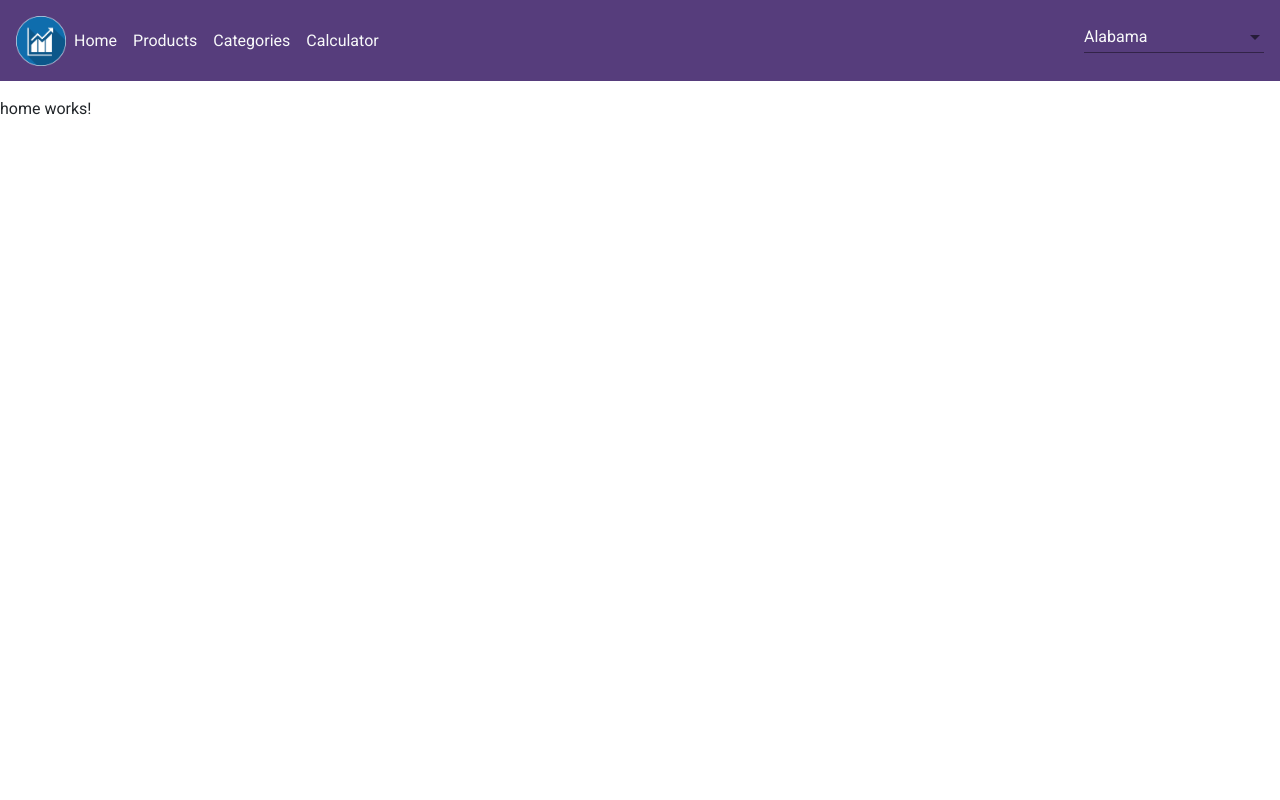
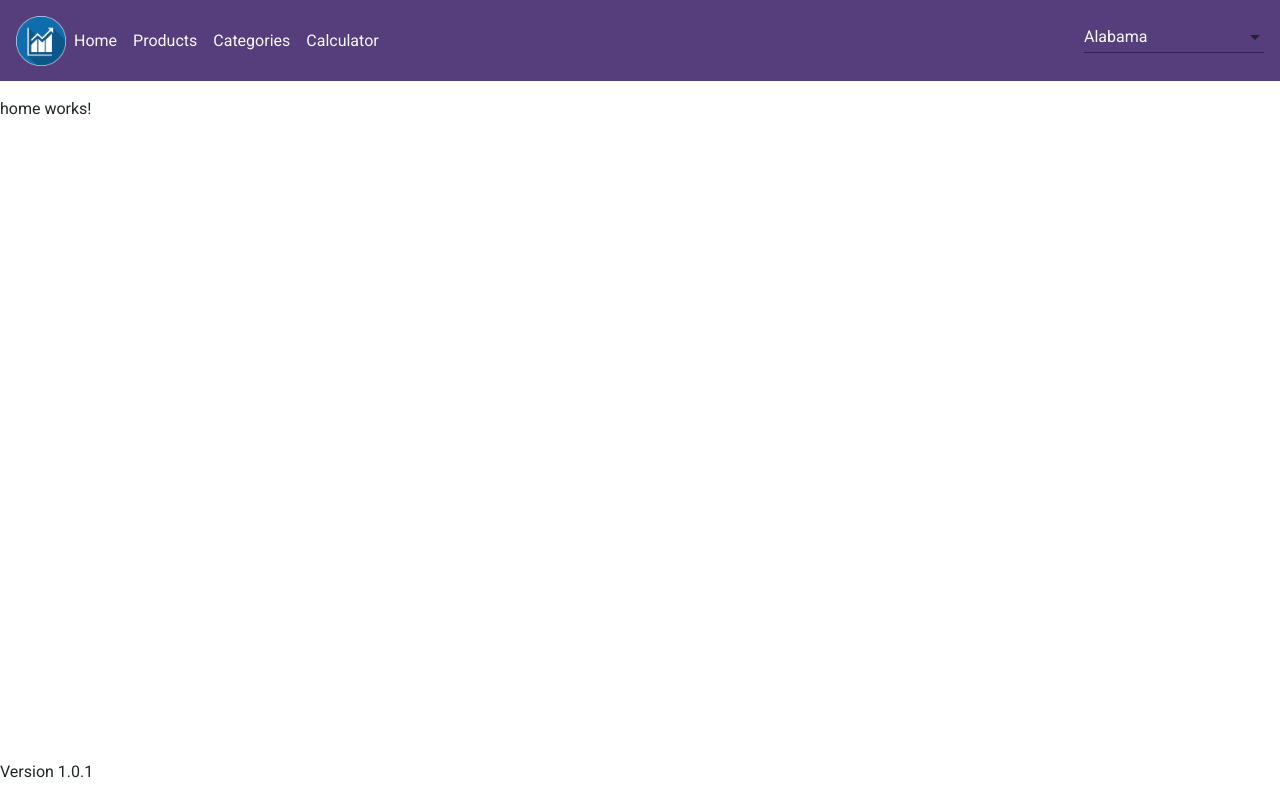
Before and after one commit to MR-98/SalesManagementSystem, an Angular app in the folder src/main/resources/frontend/SalesManagementSystemFront/: page /home in a window 1280 px wide. Built offline with nearby package versions, Linux system fonts and the light colour scheme.

Commit message:
Add release tag

```diff
--- a/src/main/resources/frontend/SalesManagementSystemFront/src/app/app.component.html
+++ b/src/main/resources/frontend/SalesManagementSystemFront/src/app/app.component.html
@@ -1,4 +1,5 @@
 <div>
   <app-header></app-header>
+  <p class="fixed-bottom">Version 1.0.1</p>
   <router-outlet></router-outlet>
 </div>
```
